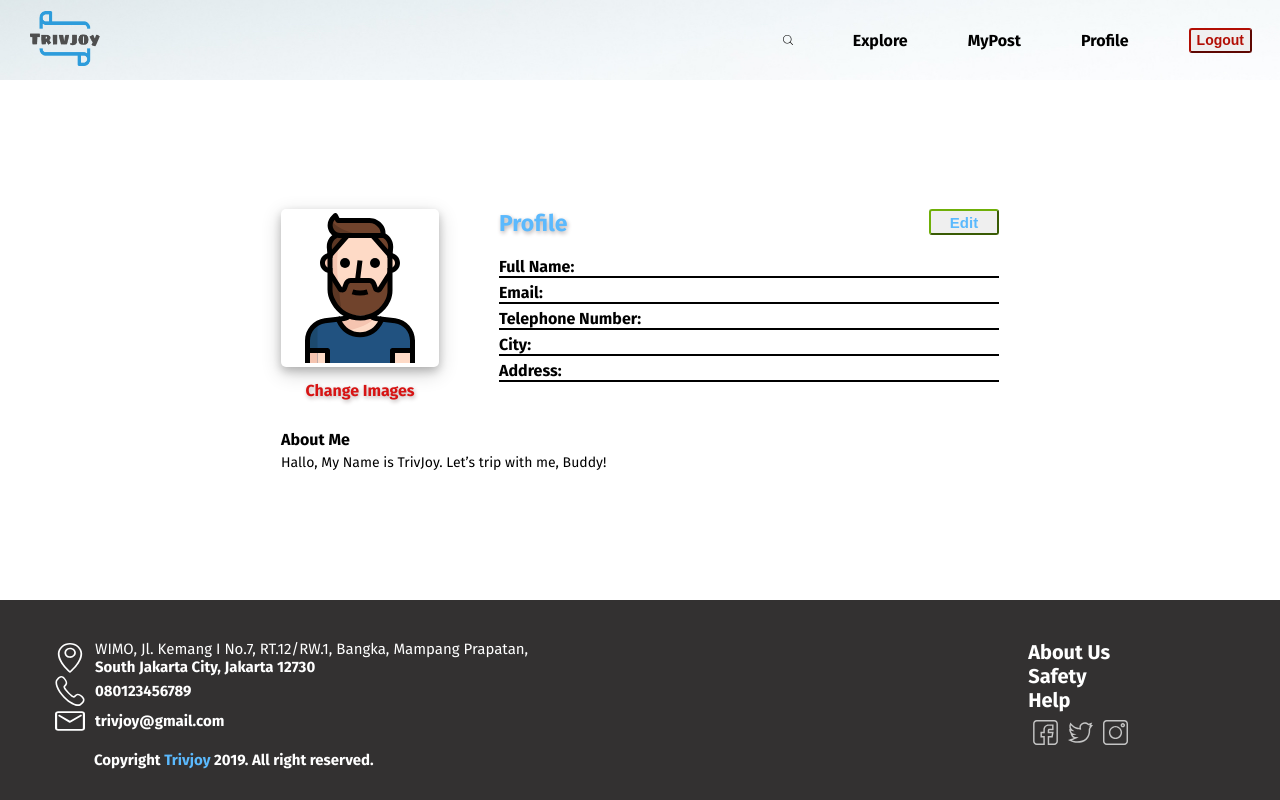
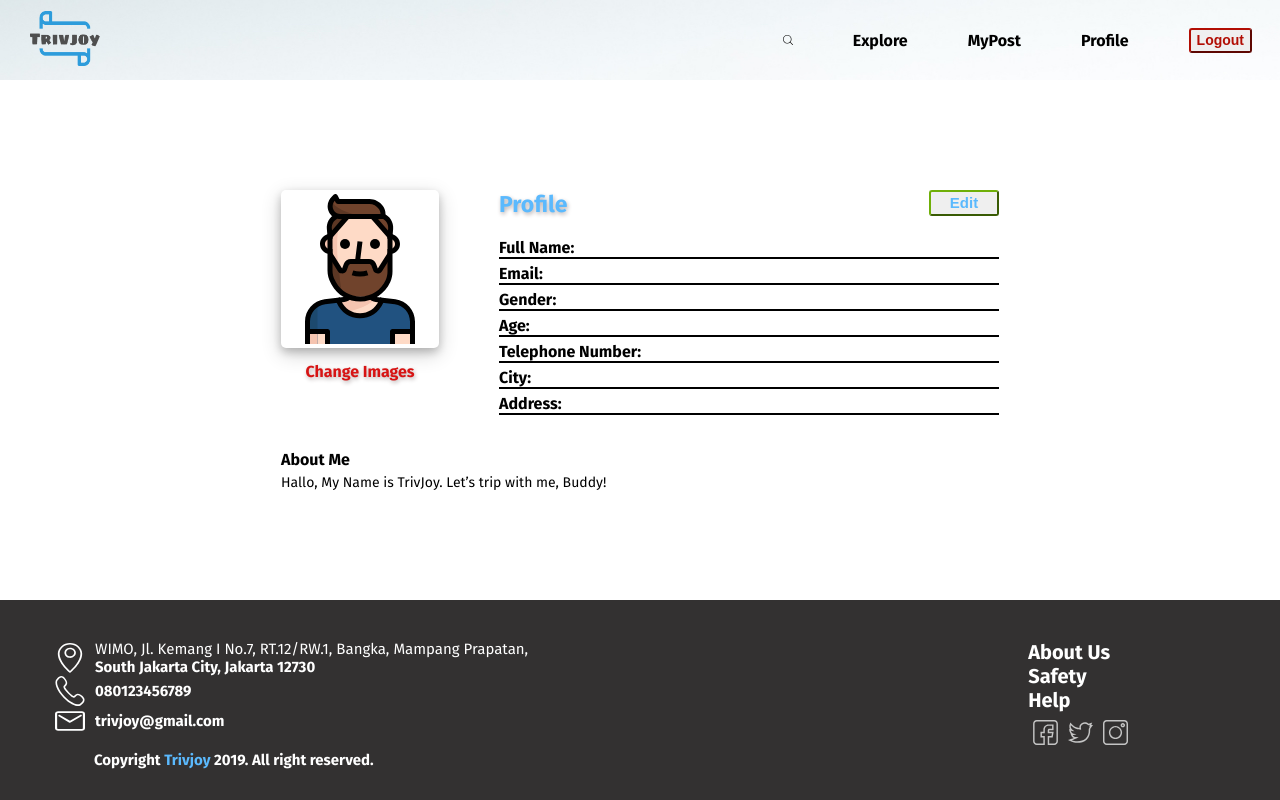
Before and after one commit to trivjoy/trivjoy-frontend, a React (Create React App) app: page /profile in a window 1280 px wide. Built offline with nearby package versions, Linux system fonts and the light colour scheme.

Commit message:
add age user and gender user

```diff
--- a/src/pages/Profile.js
+++ b/src/pages/Profile.js
@@ -128,6 +128,12 @@ const Register = () => {
                 <b>Email:</b>
               </ParagraphStyle>
               <ParagraphStyle>
+                <b>Gender:</b>
+              </ParagraphStyle>
+              <ParagraphStyle>
+                <b>Age:</b>
+              </ParagraphStyle>
+              <ParagraphStyle>
                 <b>Telephone Number:</b>
               </ParagraphStyle>
               <ParagraphStyle>
```
